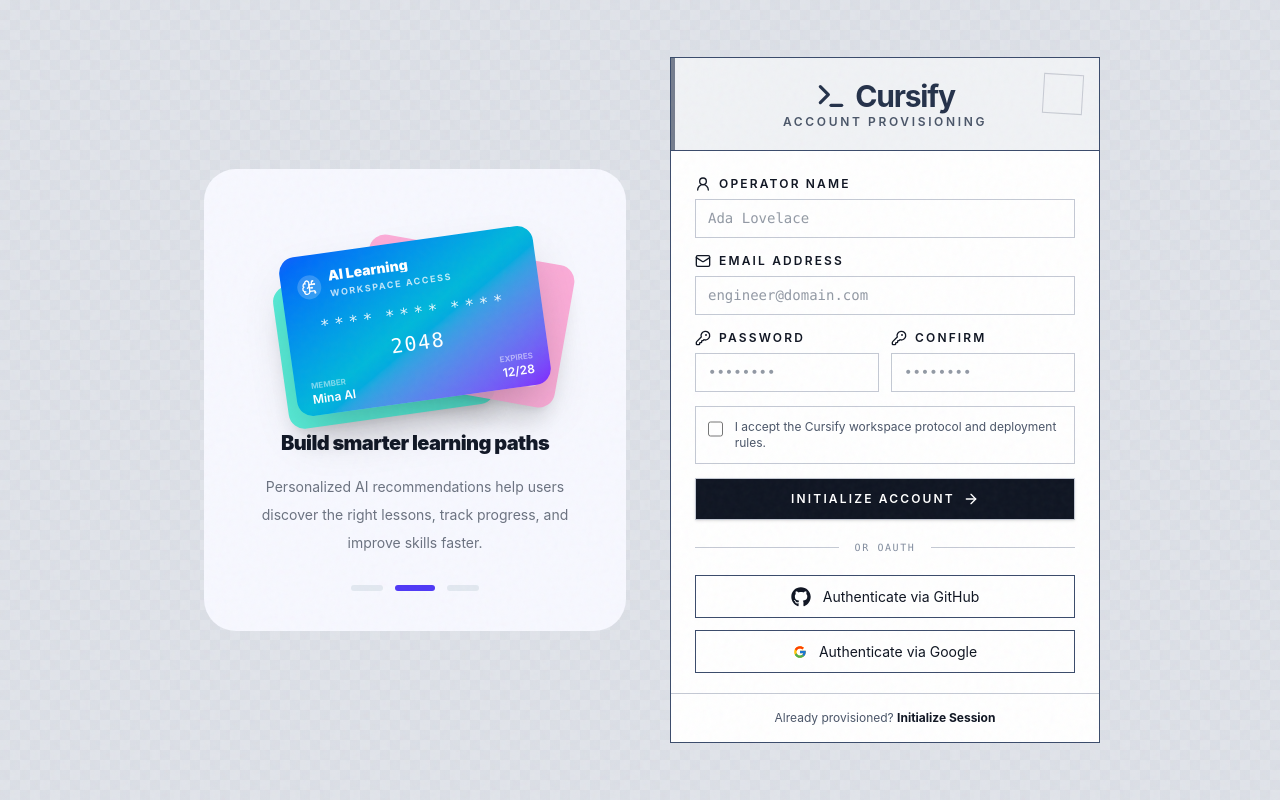
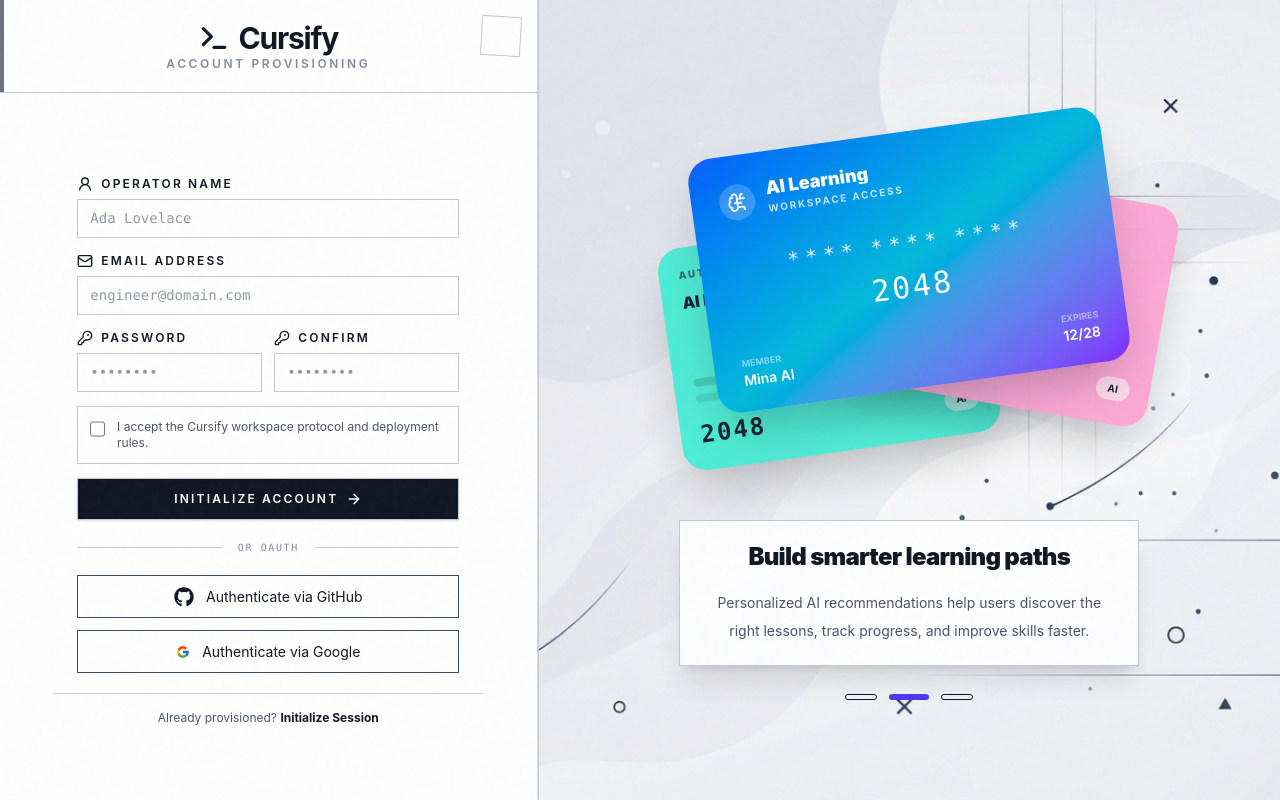
Before and after one commit to Cursify-inc/Cursify-WebApp, a Next.js app: page /signup in a window 1280 px wide. Built offline with nearby package versions, Linux system fonts and the light colour scheme.

Commit message:
refactor: update auth split layout and brochure styling

```diff
--- a/app/globals.css
+++ b/app/globals.css
@@ -270,7 +270,7 @@
 }
 
 /* Auth pages */
-.auth-page-background {
+/* .auth-page-background {
   background-color: var(--surface-base);
   color: var(--on-surface);
   background-image:
@@ -308,7 +308,21 @@
       transparent 75%,
       rgba(58, 75, 107, 0.035) 75%
     );
+} */
+
+.auth-page-background {
+  background-color: var(--background);
+  color: var(--text-primary);
+  background-image: url("/images/auth-bg-dark.png");
+  background-size: cover;
+  background-position: center;
+  background-repeat: no-repeat;
 }
+
+.light .auth-page-background {
+  background-image: url("/images/auth-bg-light.png");
+}
+
 
 .auth-input {
   width: 100%;
--- a/app/signup/page.tsx
+++ b/app/signup/page.tsx
@@ -4,7 +4,7 @@
 
 export default function SignupPage() {
   return (
-    <AuthShell mode="signup" before={<AuthBrochure />}>
+    <AuthShell mode="signup" after={<AuthBrochure />}>
       <SignupForm />
     </AuthShell>
   );
--- a/components/auth/auth-brochure.tsx
+++ b/components/auth/auth-brochure.tsx
@@ -53,25 +53,25 @@
   type: "insight" | "automation";
 }) {
   return (
-    <div className="flex h-full flex-col justify-between p-4 text-left text-slate-900">
+    <div className="flex h-full flex-col justify-between p-5 text-left text-slate-900">
       <div>
-        <p className="text-[9px] font-black uppercase tracking-[0.18em] opacity-60">
+        <p className="text-[10px] font-black uppercase tracking-[0.18em] opacity-60">
           {type === "insight" ? "AI Insight" : "Auto Flow"}
         </p>
-        <p className="mt-1 max-w-[140px] truncate text-sm font-black">
+        <p className="mt-2 max-w-[180px] truncate text-base font-black">
           {title}
         </p>
       </div>
 
       <div>
-        <div className="mb-2 h-1.5 w-24 rounded-full bg-black/15" />
-        <div className="h-1.5 w-16 rounded-full bg-black/10" />
+        <div className="mb-2 h-2 w-32 rounded-full bg-black/15" />
+        <div className="h-2 w-20 rounded-full bg-black/10" />
 
-        <div className="mt-3 flex items-center justify-between">
-          <span className="font-mono text-lg font-black tracking-[0.08em]">
+        <div className="mt-4 flex items-center justify-between">
+          <span className="font-mono text-2xl font-black tracking-[0.08em]">
             {code}
           </span>
-          <span className="rounded-full bg-white/55 px-2 py-1 text-[9px] font-bold uppercase">
+          <span className="rounded-full bg-white/55 px-3 py-1 text-[10px] font-bold uppercase">
             AI
           </span>
         </div>
@@ -95,25 +95,25 @@
   const Icon = activeSlide.icon;
 
   return (
-    <section className="p-6">
-      <div className="overflow-hidden rounded-[2rem]  bg-[#f7f8ff] p-10 text-center">
-        <div className="relative mx-auto h-[220px] max-w-[310px]">
+    <section className="flex min-h-[420px] h-full items-center justify-center p-6 md:p-10">
+      <div className="w-full max-w-[720px] text-center">
+        <div className="relative mx-auto h-[360px] max-w-[560px] md:h-[420px]">
           <motion.div
-            className={`absolute left-5 top-16 h-36 w-52 cursor-pointer overflow-hidden rounded-2xl ${activeSlide.backTwo} opacity-90 shadow-xl`}
+            className={`absolute left-4 top-24 h-52 w-72 cursor-pointer overflow-hidden rounded-3xl ${activeSlide.backTwo} opacity-95 shadow-2xl md:left-10 md:top-32 md:h-56 md:w-80`}
             initial={{ y: 0, rotate: -8, scale: 1, zIndex: 1 }}
             animate={{
-              y: [0, 8, 0],
+              y: [0, 10, 0],
               rotate: [-8, -5, -8],
               scale: 1,
               zIndex: 1,
             }}
             whileHover={{
-              y: -10,
+              y: -12,
               rotate: -3,
-              scale: 1.08,
+              scale: 1.06,
               zIndex: 30,
               opacity: 1,
-              boxShadow: "0 28px 60px rgba(251, 146, 60, 0.35)",
+              boxShadow: "0 32px 70px rgba(251, 146, 60, 0.35)",
             }}
             transition={{ duration: 0.35, ease: "easeOut" }}
           >
@@ -125,21 +125,21 @@
           </motion.div>
 
           <motion.div
-            className={`absolute right-1 top-10 h-36 w-52 cursor-pointer overflow-hidden rounded-2xl ${activeSlide.backOne} opacity-90 shadow-xl`}
+            className={`absolute right-4 top-14 h-52 w-72 cursor-pointer overflow-hidden rounded-3xl ${activeSlide.backOne} opacity-95 shadow-2xl md:right-6 md:top-20 md:h-56 md:w-80`}
             initial={{ y: 0, rotate: 10, scale: 1, zIndex: 2 }}
             animate={{
-              y: [0, -7, 0],
+              y: [0, -9, 0],
               rotate: [10, 7, 10],
               scale: 1,
               zIndex: 2,
             }}
             whileHover={{
-              y: -10,
+              y: -12,
               rotate: 3,
-              scale: 1.08,
+              scale: 1.06,
               zIndex: 30,
               opacity: 1,
-              boxShadow: "0 28px 60px rgba(45, 212, 191, 0.35)",
+              boxShadow: "0 32px 70px rgba(45, 212, 191, 0.35)",
             }}
             transition={{ duration: 0.35, ease: "easeOut" }}
           >
@@ -157,55 +157,55 @@
               animate={{ opacity: 1, y: 0, rotate: -8, scale: 1 }}
               exit={{ opacity: 0, y: -16, rotate: -12, scale: 0.96 }}
               whileHover={{
-                y: -10,
+                y: -12,
                 rotate: -4,
                 scale: 1.04,
                 zIndex: 40,
-                boxShadow: "0 30px 70px rgba(79, 70, 229, 0.32)",
+                boxShadow: "0 36px 80px rgba(79, 70, 229, 0.34)",
               }}
               transition={{ duration: 0.45, ease: "easeOut" }}
-              className={`absolute left-1/2 top-8 z-10 h-40 w-64 -translate-x-1/2 cursor-pointer overflow-hidden rounded-2xl bg-gradient-to-br ${activeSlide.primary} p-4 text-left text-white shadow-2xl`}
+              className={`absolute left-1/2 top-8 z-10 h-60 w-[22rem] -translate-x-1/2 cursor-pointer overflow-hidden rounded-3xl bg-gradient-to-br ${activeSlide.primary} p-6 text-left text-white shadow-2xl md:h-64 md:w-[26rem] md:p-7`}
             >
-              <div className="flex items-center gap-2">
-                <div className="flex h-6 w-6 shrink-0 items-center justify-center rounded-full bg-white/20">
-                  <Icon className="h-4 w-4" />
+              <div className="flex items-center gap-3">
+                <div className="flex h-9 w-9 shrink-0 items-center justify-center rounded-full bg-white/20">
+                  <Icon className="h-5 w-5" />
                 </div>
 
                 <div className="min-w-0">
-                  <p className="truncate text-sm font-black leading-none">
+                  <p className="truncate text-lg font-black leading-none">
                     {activeSlide.label}
                   </p>
-                  <p className="mt-1 truncate text-[9px] font-bold uppercase tracking-[0.18em] text-white/75">
+                  <p className="mt-1 truncate text-[10px] font-bold uppercase tracking-[0.18em] text-white/75">
                     Workspace Access
                   </p>
                 </div>
               </div>
 
-              <div className="mt-3 flex items-center justify-center gap-2 font-mono text-base tracking-[0.3em] text-white/90">
+              <div className="mt-8 flex items-center justify-center gap-3 font-mono text-xl tracking-[0.3em] text-white/90">
                 <span>****</span>
                 <span>****</span>
                 <span>****</span>
               </div>
 
-              <p className="mt-1 text-center font-mono text-xl tracking-[0.08em]">
+              <p className="mt-3 text-center font-mono text-3xl tracking-[0.08em]">
                 {activeSlide.code}
               </p>
 
-              <div className="mt-2 flex items-end justify-between gap-3">
+              <div className="mt-7 flex items-end justify-between gap-3">
                 <div className="min-w-0">
-                  <p className="text-[8px] font-bold uppercase text-white/50">
+                  <p className="text-[9px] font-bold uppercase text-white/50">
                     Member
                   </p>
-                  <p className="truncate text-xs font-semibold">
+                  <p className="truncate text-sm font-semibold">
                     {activeSlide.member}
                   </p>
                 </div>
 
                 <div className="shrink-0 text-right">
-                  <p className="text-[8px] font-bold uppercase text-white/50">
+                  <p className="text-[9px] font-bold uppercase text-white/50">
                     Expires
                   </p>
-                  <p className="text-xs font-semibold">12/28</p>
+                  <p className="text-sm font-semibold">12/28</p>
                 </div>
               </div>
             </motion.div>
@@ -219,12 +219,13 @@
             animate={{ opacity: 1, y: 0 }}
             exit={{ opacity: 0, y: -8 }}
             transition={{ duration: 0.35, ease: "easeOut" }}
+            className="mx-auto max-w-[460px] border border-border bg-background-surface/85 p-5 text-center shadow-xl backdrop-blur-md"
           >
-            <h2 className="mx-auto max-w-[320px] text-xl font-black tracking-[-0.03em] text-[#111827]">
+            <h2 className="mx-auto max-w-[390px] text-2xl font-black tracking-[-0.03em] text-text-primary">
               {activeSlide.title}
             </h2>
 
-            <p className="mx-auto mt-4 max-w-[330px] text-sm leading-7 text-[#6b7280]">
+            <p className="mx-auto mt-4 max-w-[410px] text-sm leading-7 text-text-secondary">
               {activeSlide.description}
             </p>
           </motion.div>
@@ -238,10 +239,10 @@
               onClick={() => setActiveIndex(index)}
               aria-label={`Show brochure slide ${index + 1}`}
               className={`h-1.5 cursor-pointer rounded-full transition-all duration-300 ${
-                activeIndex === index
-                  ? "w-10 bg-indigo-600"
-                  : "w-8 bg-slate-200 hover:w-10 hover:bg-slate-300"
-              }`}
+  activeIndex === index
+    ? "w-10 bg-indigo-600"
+    : "w-8 border hover:w-10 hover:bg-slate-300"
+}`}
             />
           ))}
         </div>
--- a/components/auth/auth-shell.tsx
+++ b/components/auth/auth-shell.tsx
@@ -3,34 +3,38 @@
 import { AnimatePresence, motion } from "framer-motion";
 import { Terminal } from "lucide-react";
 import { ReactNode } from "react";
-export function AuthShell({
-  mode,
-  children,
-  before,
-}: {
-  mode: "login" | "signup";
+
+type AuthShellProps = {
   children: ReactNode;
   before?: ReactNode;
-}) {
-  const hasBrochure = Boolean(before);
+  after?: ReactNode;
+  mode: "login" | "signup";
+};
+
+export function AuthShell({ children, before, after, mode }: AuthShellProps) {
+  const hasSideContent = Boolean(before || after);
 
   return (
-    <main className="auth-page-background relative flex min-h-screen items-center justify-center overflow-hidden p-4 md:p-6">
-      {/* <GeometricBackground /> */}
+    <main
+      className={
+        hasSideContent
+          ? "auth-page-background grid min-h-screen w-full grid-cols-1 overflow-hidden lg:grid-cols-[42%_58%]"
+          : "auth-page-background flex min-h-screen w-full items-center justify-center overflow-hidden px-6 py-8"
+      }
+    >
+      {before && (
+        <section className="order-1 overflow-hidden border-b border-border bg-transparent lg:min-h-screen lg:border-b-0 lg:border-r">
+          {before}
+        </section>
+      )}
 
-      <div
-        className={`relative z-10 mx-auto grid w-full items-center gap-5 ${
-          hasBrochure
-            ? "max-w-[920px] lg:grid-cols-[1fr_430px]"
-            : "max-w-[430px]"
-        }`}
+      <section
+        className={
+          hasSideContent
+            ? "order-2 flex w-full bg-transparent lg:order-1 lg:min-h-screen"
+            : "flex w-full items-center justify-center"
+        }
       >
-        {before && (
-          <div className="w-full lg:order-1">
-            {before}
-          </div>
-        )}
-
         <AnimatePresence mode="wait">
           <motion.section
             key={mode}
@@ -38,13 +42,17 @@
             animate={{ opacity: 1, y: 0, clipPath: "inset(0 0 0% 0)" }}
             exit={{ opacity: 0, y: -12, clipPath: "inset(100% 0 0 0)" }}
             transition={{ duration: 0.45, ease: [0.22, 1, 0.36, 1] }}
-            className="w-full border border-on-primary-fixed-variant bg-surface-container-lowest shadow-none lg:order-2"
+            className={
+              hasSideContent
+                ? "flex min-h-screen w-full flex-col border-r border-border bg-background-surface shadow-none"
+                : "w-full max-w-[430px] border border-border bg-background-surface shadow-none"
+            }
           >
-            <header className="relative overflow-hidden border-b border-on-primary-fixed-variant bg-surface p-5 text-center">
-              <div className="absolute bottom-0 left-0 top-0 w-1 bg-primary-container opacity-60" />
+            <header className="relative overflow-hidden border-b border-border bg-background-surface p-5 text-center">
+              <div className="absolute bottom-0 left-0 top-0 w-1 bg-text-primary opacity-60" />
 
               <motion.div
-                className="absolute right-4 top-4 h-10 w-10 border border-primary-container/20"
+                className="absolute right-4 top-4 h-10 w-10 border border-border"
                 animate={{ rotate: [0, 45, 0] }}
                 transition={{
                   duration: 5,
@@ -53,25 +61,39 @@
                 }}
               />
 
-              <div className="flex items-center justify-center gap-2 text-3xl font-bold tracking-[-0.04em] text-primary">
+              <div className="flex items-center justify-center gap-2 text-3xl font-bold tracking-[-0.04em] text-text-primary">
                 <Terminal
-                  className="h-8 w-8 text-primary-container"
+                  className="h-8 w-8 text-text-primary"
                   strokeWidth={2.4}
                 />
                 Cursify
               </div>
 
-              <p className="text-xs font-semibold uppercase tracking-[0.22em] text-on-surface-variant">
+              <p className="text-xs font-semibold uppercase tracking-[0.22em] text-text-tertiary">
                 {mode === "login"
                   ? "Authentication Array"
                   : "Account Provisioning"}
               </p>
             </header>
 
-            {children}
+            <div
+              className={
+                hasSideContent ? "flex flex-1 items-center justify-center" : ""
+              }
+            >
+              <div className={hasSideContent ? "w-full max-w-[430px]" : "w-full"}>
+                {children}
+              </div>
+            </div>
           </motion.section>
         </AnimatePresence>
-      </div>
+      </section>
+
+      {after && (
+        <section className="order-1 overflow-hidden border-b border-border bg-transparent lg:order-2 lg:min-h-screen lg:border-b-0 lg:border-l">
+          {after}
+        </section>
+      )}
     </main>
   );
 }
```
Also changed, not shown: public/images/auth-bg-dark.png (added), public/images/auth-bg-light.png (added).
